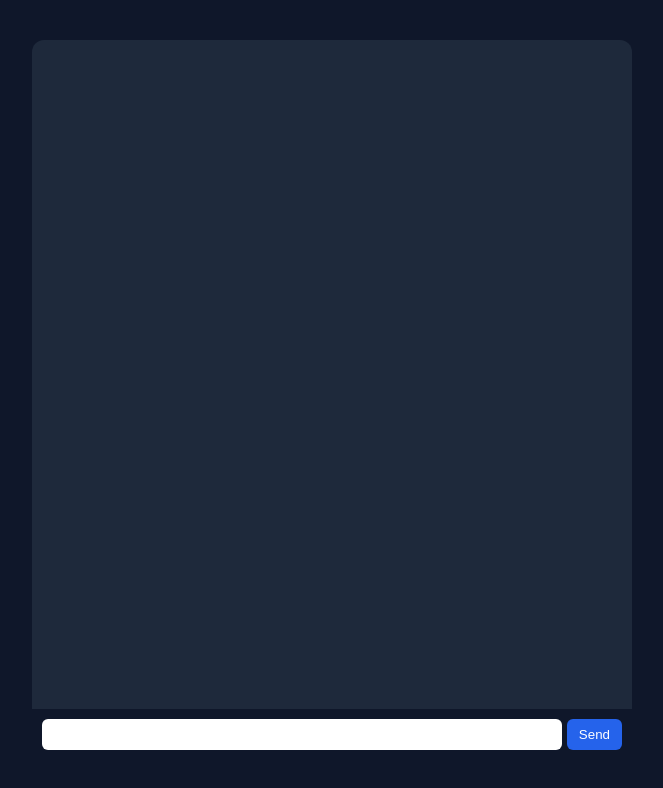
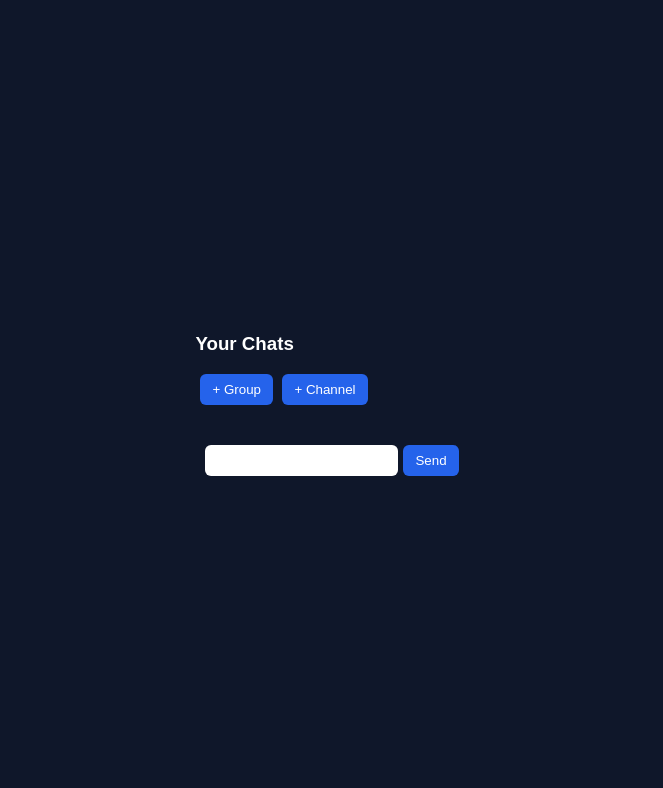
Before and after one commit to Asadbek470/1messengeruz, a website: page public/chat.html in a window 1280 px wide. Shown: the whole page, without its empty margins (308-971 px from the left). Drawn offline with Linux system fonts and the light colour scheme.

Commit message:
Update chat layout and title in chat.html

```diff
--- a/public/chat.html
+++ b/public/chat.html
@@ -1,18 +1,29 @@
 <!DOCTYPE html>
 <html>
 <head>
-<meta name="viewport" content="width=device-width,initial-scale=1">
+<meta name="viewport" content="width=device-width, initial-scale=1">
 <link rel="stylesheet" href="style.css">
-<title>Messenger Chat</title>
+<title>Messenger 2.0</title>
 </head>
 <body>
 
-<div class="chat">
-<div id="messages"></div>
-<div class="inputArea">
-<input id="text">
-<button onclick="send()">Send</button>
-</div>
+<div class="container">
+
+  <div class="sidebar">
+    <h3>Your Chats</h3>
+    <ul id="chatList"></ul>
+    <button onclick="createGroup()">+ Group</button>
+    <button onclick="createChannel()">+ Channel</button>
+  </div>
+
+  <div class="chatArea">
+    <div id="messages"></div>
+    <div class="inputArea">
+      <input id="text">
+      <button onclick="send()">Send</button>
+    </div>
+  </div>
+
 </div>
 
 <script src="app.js"></script>
```
